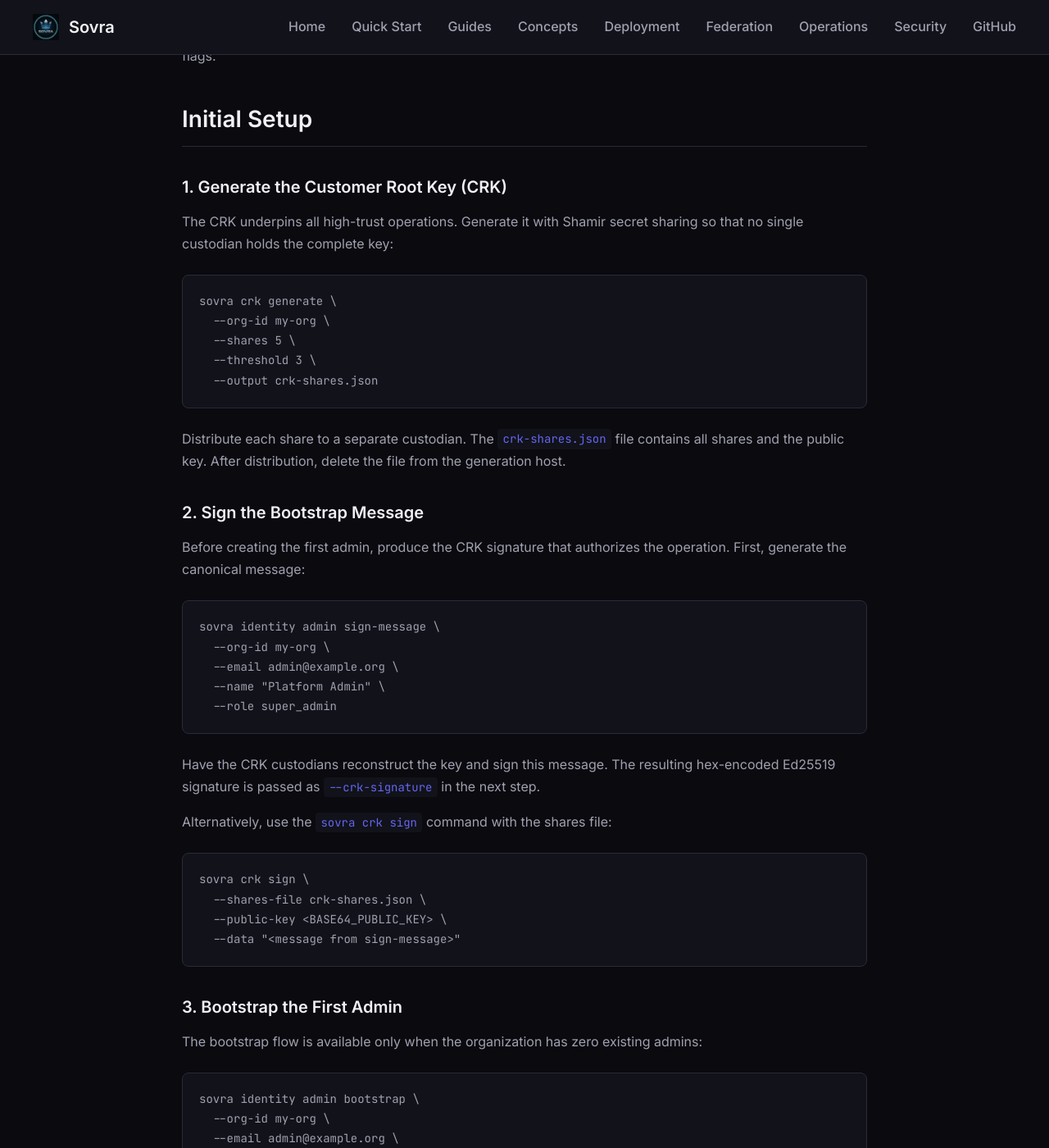
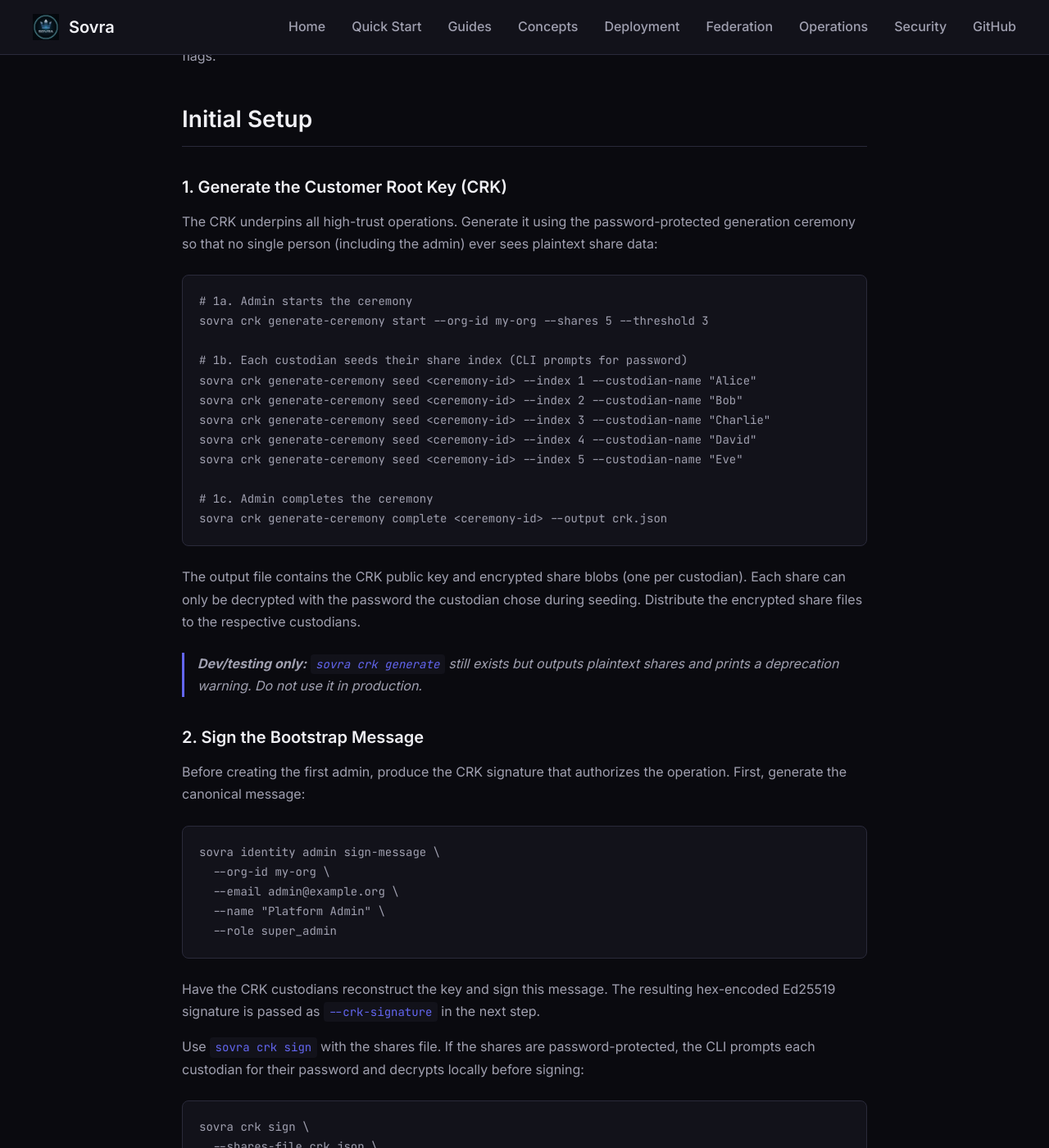
Before and after one commit to witlox/sovra, a Jekyll site: the page built from docs/guides/admin-guide.md, in a window 1280 px wide and 1400 px high, scrolled down 1163 px. Shown: the whole window at 82% size. Built offline with Jekyll 4.4.1, drawn with Linux system fonts in a browser that asks for light colours; some of the changed text lies outside the part shown.

Commit message:
updated docs

````diff
--- a/docs/guides/admin-guide.md
+++ b/docs/guides/admin-guide.md
@@ -47,20 +47,32 @@ file to avoid repeating these flags.
 
 ### 1. Generate the Customer Root Key (CRK)
 
-The CRK underpins all high-trust operations. Generate it with Shamir secret
-sharing so that no single custodian holds the complete key:
+The CRK underpins all high-trust operations. Generate it using the
+password-protected generation ceremony so that no single person (including the
+admin) ever sees plaintext share data:
 
 ```bash
-sovra crk generate \
-  --org-id my-org \
-  --shares 5 \
-  --threshold 3 \
-  --output crk-shares.json
+# 1a. Admin starts the ceremony
+sovra crk generate-ceremony start --org-id my-org --shares 5 --threshold 3
+
+# 1b. Each custodian seeds their share index (CLI prompts for password)
+sovra crk generate-ceremony seed <ceremony-id> --index 1 --custodian-name "Alice"
+sovra crk generate-ceremony seed <ceremony-id> --index 2 --custodian-name "Bob"
+sovra crk generate-ceremony seed <ceremony-id> --index 3 --custodian-name "Charlie"
+sovra crk generate-ceremony seed <ceremony-id> --index 4 --custodian-name "David"
+sovra crk generate-ceremony seed <ceremony-id> --index 5 --custodian-name "Eve"
+
+# 1c. Admin completes the ceremony
+sovra crk generate-ceremony complete <ceremony-id> --output crk.json
 ```
 
-Distribute each share to a separate custodian. The `crk-shares.json` file
-contains all shares and the public key. After distribution, delete the file
-from the generation host.
+The output file contains the CRK public key and encrypted share blobs (one per
+custodian). Each share can only be decrypted with the password the custodian
+chose during seeding. Distribute the encrypted share files to the respective
+custodians.
+
+> **Dev/testing only:** `sovra crk generate` still exists but outputs plaintext
+> shares and prints a deprecation warning. Do not use it in production.
 
 ### 2. Sign the Bootstrap Message
 
@@ -78,11 +90,13 @@ sovra identity admin sign-message \
 Have the CRK custodians reconstruct the key and sign this message. The resulting
 hex-encoded Ed25519 signature is passed as `--crk-signature` in the next step.
 
-Alternatively, use the `sovra crk sign` command with the shares file:
+Use `sovra crk sign` with the shares file. If the shares are
+password-protected, the CLI prompts each custodian for their password and
+decrypts locally before signing:
 
 ```bash
 sovra crk sign \
-  --shares-file crk-shares.json \
+  --shares-file crk.json \
   --public-key <BASE64_PUBLIC_KEY> \
   --data "<message from sign-message>"
 ```
@@ -885,25 +899,10 @@ sovra crk ceremony cancel <ceremony-id>
 
 ### Password-Protected CRK Generation
 
-For production deployments, use the generation ceremony flow to ensure the admin
-never sees plaintext share data. Each shareholder provides a password before the
-CRK is generated.
-
-```bash
-# 1. Admin starts the ceremony
-sovra crk generate-ceremony start --org-id <ORG_ID> --shares 5 --threshold 3
-
-# 2. Each shareholder seeds their index (prompts for password)
-sovra crk generate-ceremony seed <ceremony-id> --index 1 --custodian-name "Alice"
-sovra crk generate-ceremony seed <ceremony-id> --index 2 --custodian-name "Bob"
-# ... repeat for all shareholders
-
-# 3. Admin completes the ceremony
-sovra crk generate-ceremony complete <ceremony-id> --output crk.json
-```
-
-The output file contains only encrypted share blobs, salts, and KDF parameters.
-To use an encrypted share in a ceremony, `add-share` auto-detects the format:
+See [Initial Setup - Generate the CRK](#1-generate-the-customer-root-key-crk)
+for the full generation ceremony walkthrough. When using an encrypted share in a
+signing ceremony, `add-share` auto-detects the format and prompts for the
+custodian's password:
 
 ```bash
 sovra crk ceremony add-share <ceremony-id> --share-file share.json
````
